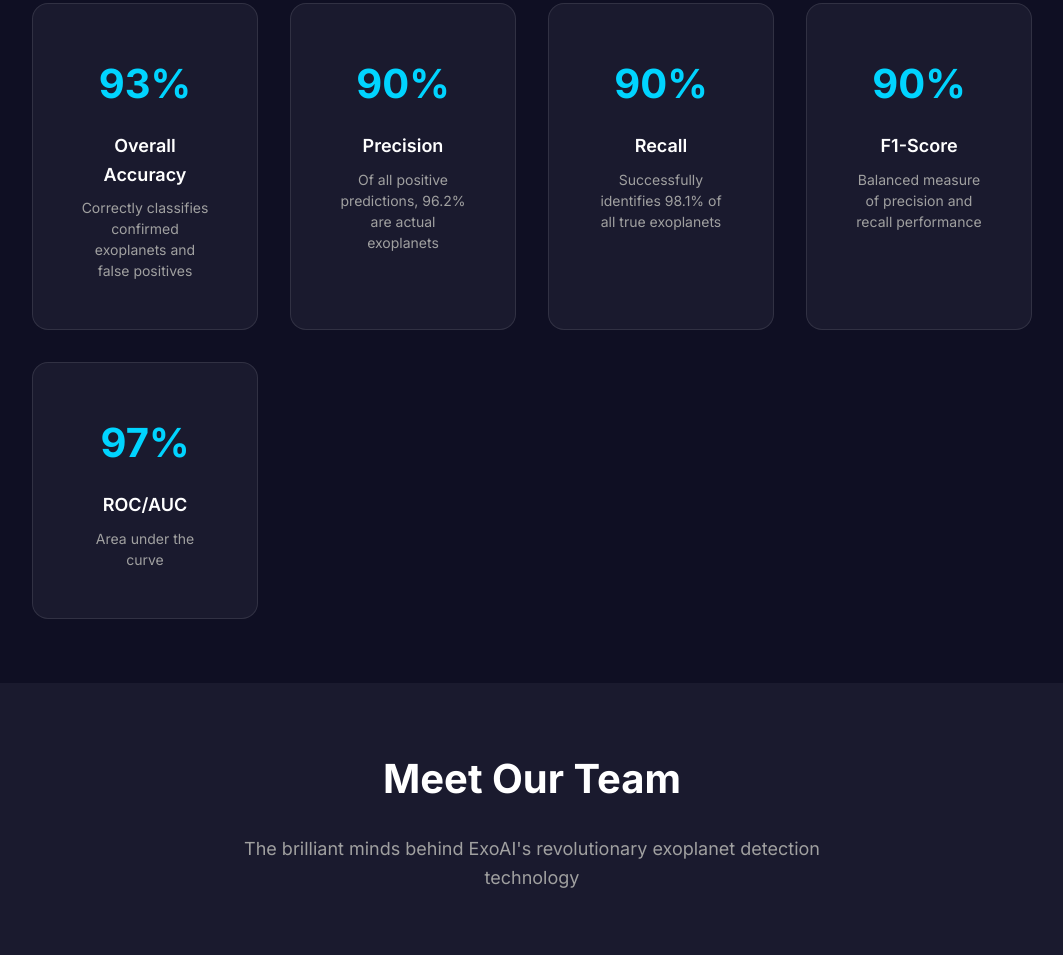
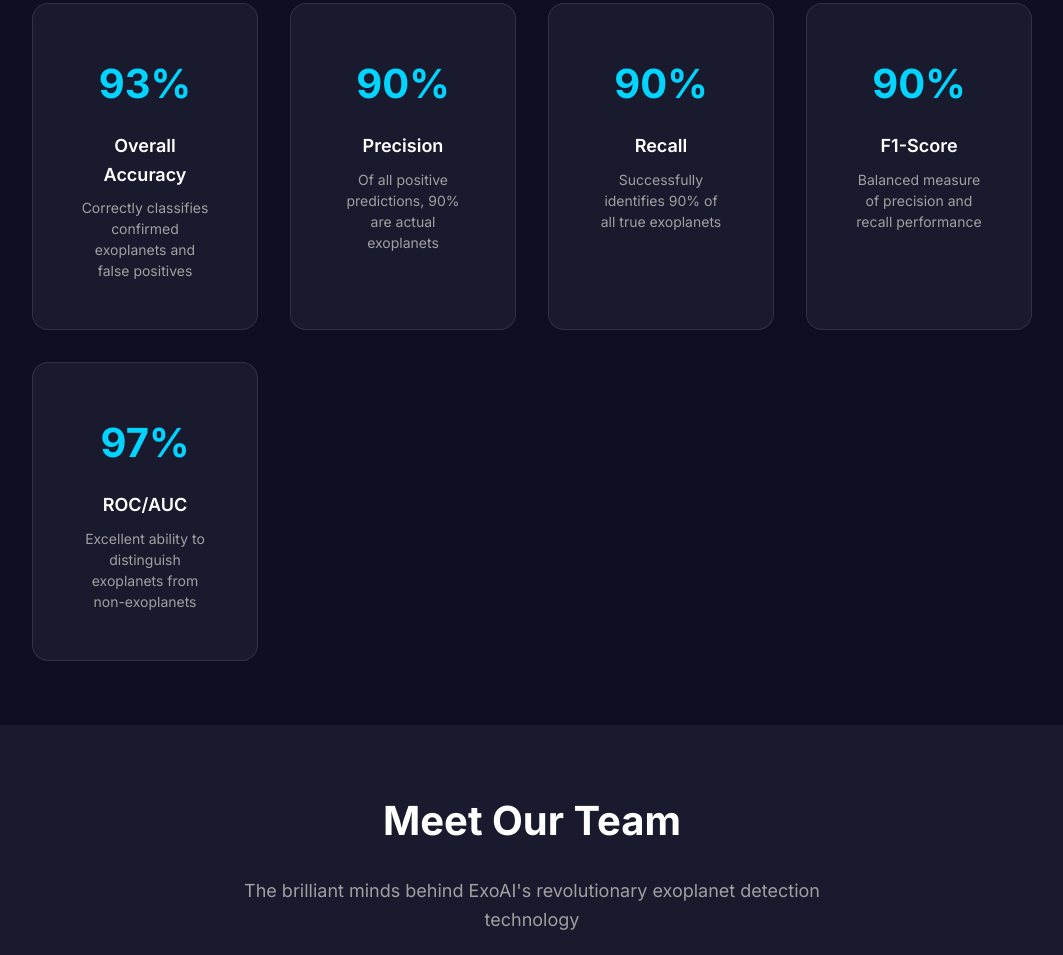
Before and after one commit to JavierLorenzzo/ExoMind, a website: page public/learn-more.html in a window 1280 px wide. Shown: the part 2630-3585 px from the top of the page, without its empty margins (108-1171 px from the left). Drawn offline with Linux system fonts and the light colour scheme; grey boxes are pictures that could not be loaded.

Commit message:
Fixeado el commit anterior

```diff
--- a/public/learn-more.html
+++ b/public/learn-more.html
@@ -130,12 +130,12 @@
                 <div class="metric-card">
                   <div class="metric-value">90%</div>
                   <div class="metric-label">Precision</div>
-                  <div class="metric-description">Of all positive predictions, 96.2% are actual exoplanets</div>
+                  <div class="metric-description">Of all positive predictions, 90% are actual exoplanets</div>
                 </div>
                 <div class="metric-card">
                   <div class="metric-value">90%</div>
                   <div class="metric-label">Recall</div>
-                  <div class="metric-description">Successfully identifies 98.1% of all true exoplanets</div>
+                  <div class="metric-description">Successfully identifies 90% of all true exoplanets</div>
                 </div>
                 <div class="metric-card">
                   <div class="metric-value">90%</div>
@@ -145,7 +145,7 @@
                 <div class="metric-card">
                   <div class="metric-value">97%</div>
                   <div class="metric-label">ROC/AUC</div>
-                  <div class="metric-description">Area under the curve</div>
+                  <div class="metric-description">Excellent ability to distinguish exoplanets from non-exoplanets</div>
                 </div>
               </div>
             </div>
```
